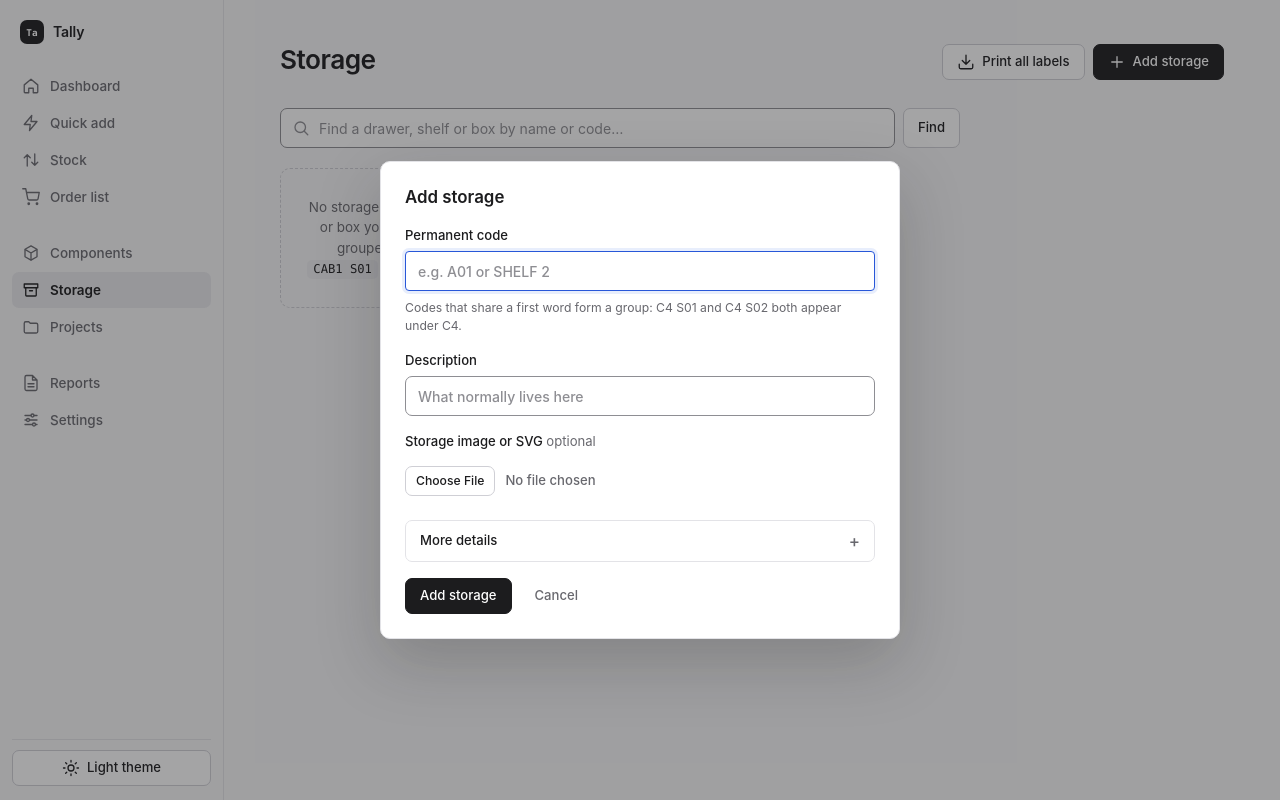
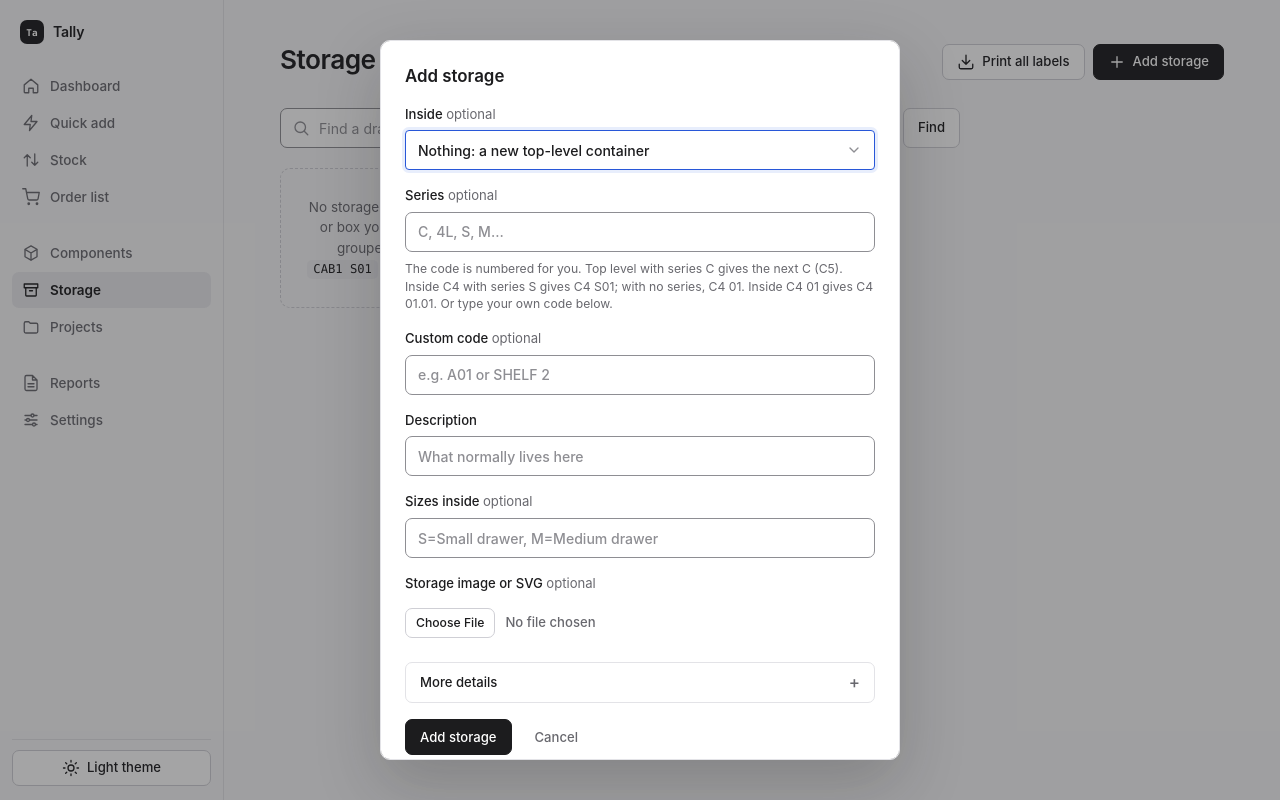
Before and after one commit to alankey-dev/tally, a Flask app: page /locations in a window 1280 px wide, after a click on "Add storage". Run offline with Flask 3, Linux system fonts and the light colour scheme; data comes from the database, SQL or seed files in the repository; data that the repository does not hold is empty.

Commit message:
Add edit and delete for storage locations (#25)

```diff
--- a/app/main.py
+++ b/app/main.py
@@ -138,6 +138,8 @@ def init_db():
         conn.execute("ALTER TABLE locations ADD COLUMN image_path TEXT DEFAULT ''")
     if "keywords" not in location_columns:
         conn.execute("ALTER TABLE locations ADD COLUMN keywords TEXT NOT NULL DEFAULT ''")
+    if "series" not in location_columns:
+        conn.execute("ALTER TABLE locations ADD COLUMN series TEXT NOT NULL DEFAULT ''")
     def location_column_names():
         return {row["name"] for row in conn.execute("PRAGMA table_info(locations)")}
     if "last_counted_at" not in item_column_names() or "last_counted_at" not in location_column_names():
@@ -844,7 +846,9 @@ def locations():
     selected = select_locations(active, query)
     address = label_base_url() or request.host_url
     count_first = next((row for row in selected if row['item_count']), None) if active and not query else None
-    return render_template("locations.html", locations=selected, count_first=count_first, groups=groups, active=active, query=query, presets=LABEL_PRESETS, default_preset=default_preset(), label_address=address, label_warning=label_address_warning(address))
+    series_options = {}
+    for row in rows: series_options.update(parse_series(row["series"]))
+    return render_template("locations.html", all_locations=rows, series_options=series_options, locations=selected, count_first=count_first, groups=groups, active=active, query=query, presets=LABEL_PRESETS, default_preset=default_preset(), label_address=address, label_warning=label_address_warning(address))
 
 @app.route("/l/<path:code>")
 def scan_location(code):
@@ -859,19 +863,103 @@ def scan_location(code):
         return redirect(url_for("locations", q=code))
     return redirect(url_for("stock", location=row["id"]))
 
+def parent_code(code):
+    """The container a code sits in, read from the code itself: C4 S01.02 is in C4 S01, which is in C4."""
+    if "." in code: return code.rsplit(".", 1)[0]
+    return code.split(" ")[0] if " " in code else ""
+
+def has_children(conn, code):
+    return any(parent_code(row["code"]) == code for row in conn.execute("SELECT code FROM locations"))
+
+def parse_series(text):
+    """'S=Small drawer, M=Medium drawer' -> {'S': 'Small drawer', 'M': 'Medium drawer'}."""
+    pairs = (part.partition("=") for part in text.split(","))
+    return {key.strip().upper(): name.strip() for key, _, name in pairs if re.fullmatch(r"[A-Za-z0-9]+", key.strip())}
+
+def next_code(codes, parent="", series=""):
+    """The next free code. Top level: prefix C gives C5. Inside C4: series S gives C4 S01, none gives C4 01. Inside C4 01: C4 01.01."""
+    codes = set(codes)
+    if parent:
+        stem = parent + "." if " " in parent or "." in parent else f"{parent} {series}"
+        width = 2
+    else:
+        stem, width = series, 1
+        codes |= {code.split(" ")[0] for code in codes}
+    taken = [int(m.group(1)) for code in codes if (m := re.fullmatch(re.escape(stem) + r"(\d+)", code))]
+    return f"{stem}{max(taken, default=0) + 1:0{width}d}"
+
 @app.route("/locations/new", methods=["POST"])
 def new_location():
+    conn = db()
     code, label = request.form.get("code", "").strip().upper(), request.form.get("label", "").strip()
-    if not code or not label: flash("Location code and label are required.", "error")
+    parent, series = request.form.get("parent", "").strip().upper(), request.form.get("series", "").strip().upper()
+    if not label: flash("A description is required.", "error")
+    elif series and not re.fullmatch(r"[A-Z0-9]+", series): flash("A series is letters or digits, like C or S.", "error")
+    elif not code and not parent and not series: flash("Give a code, a series like C to number from, or choose where it sits.", "error")
+    elif parent and not conn.execute("SELECT 1 FROM locations WHERE code=?", (parent,)).fetchone(): flash("That container no longer exists.", "error")
     else:
+        sizes = parse_series(conn.execute("SELECT series FROM locations WHERE code=?", (parent,)).fetchone()["series"]) if parent else {}
+        image_path = ""
         try:
             image_path = image_upload("image") if enabled("images") else ""
-            location_id = db().execute("INSERT INTO locations(code, kind, label, notes, image_path, created_at) VALUES (?, ?, ?, ?, ?, ?)", (code, request.form.get("kind", "custom storage"), label, request.form.get("notes", ""), image_path, datetime.now(timezone.utc).isoformat())).lastrowid
-            dispatch_webhooks("location.created", {"location": dict(db().execute("SELECT * FROM locations WHERE id=?", (location_id,)).fetchone())})
-            db().commit()
-            flash("Storage location added.", "success")
-        except sqlite3.IntegrityError: flash("That location code already exists.", "error")
+            conn.execute("BEGIN IMMEDIATE")
+            code = code or next_code([row["code"] for row in conn.execute("SELECT code FROM locations")], parent, series)
+            kind = request.form.get("kind", "").strip() or sizes.get(series) or "custom storage"
+            location_id = conn.execute("INSERT INTO locations(code, kind, label, notes, image_path, series, created_at) VALUES (?, ?, ?, ?, ?, ?, ?)", (code, kind, label, request.form.get("notes", ""), image_path, request.form.get("sizes", ""), datetime.now(timezone.utc).isoformat())).lastrowid
+            dispatch_webhooks("location.created", {"location": dict(conn.execute("SELECT * FROM locations WHERE id=?", (location_id,)).fetchone())})
+            conn.commit()
+            flash(f"Storage location {code} added.", "success")
+        except sqlite3.IntegrityError:
+            conn.rollback()
+            if image_path: (UPLOAD_DIR / image_path).unlink(missing_ok=True)
+            flash("That location code already exists.", "error")
         except ValueError as exc: flash(str(exc), "error")
+    return redirect(url_for("locations"))
+
+@app.route("/locations/<int:location_id>/edit", methods=["POST"])
+def edit_location(location_id):
+    conn = db()
+    row = conn.execute("SELECT * FROM locations WHERE id=?", (location_id,)).fetchone()
+    if not row: abort(404)
+    code, label = request.form.get("code", "").strip().upper(), request.form.get("label", "").strip()
+    if not code or not label:
+        flash("Location code and label are required.", "error")
+        return redirect(url_for("locations", q=row["code"]))
+    if code != row["code"] and has_children(conn, row["code"]):
+        flash(f"{row['code']} has locations inside it, so its code can't change.", "error")
+        return redirect(url_for("locations", q=row["code"]))
+    new_image = ""
+    try:
+        new_image = image_upload("image") if enabled("images") else ""
+        conn.execute("UPDATE locations SET code=?, label=?, kind=?, notes=?, series=?, image_path=? WHERE id=?", (code, label, request.form.get("kind", row["kind"]).strip() or row["kind"], request.form.get("notes", ""), request.form.get("sizes", ""), new_image or row["image_path"], location_id))
+        conn.commit()
+    except sqlite3.IntegrityError:
+        conn.rollback()
+        if new_image: (UPLOAD_DIR / new_image).unlink(missing_ok=True)
+        flash("That location code already exists.", "error")
+        return redirect(url_for("locations", q=row["code"]))
+    except ValueError as exc:
+        flash(str(exc), "error")
+        return redirect(url_for("locations", q=row["code"]))
+    if new_image and row["image_path"]: (UPLOAD_DIR / row["image_path"]).unlink(missing_ok=True)
+    flash("Storage location updated.", "success")
+    return redirect(url_for("locations", q=code))
+
+@app.route("/locations/<int:location_id>/delete", methods=["POST"])
+def delete_location(location_id):
+    conn = db()
+    row = conn.execute("SELECT * FROM locations WHERE id=?", (location_id,)).fetchone()
+    if not row: abort(404)
+    if conn.execute("SELECT 1 FROM items WHERE location_id=?", (location_id,)).fetchone():
+        flash(f"{row['code']} still holds components. Move them elsewhere before deleting it.", "error")
+        return redirect(url_for("locations", q=row["code"]))
+    if has_children(conn, row["code"]):
+        flash(f"{row['code']} has locations inside it. Delete or move those first.", "error")
+        return redirect(url_for("locations", q=row["code"]))
+    conn.execute("DELETE FROM locations WHERE id=?", (location_id,))
+    conn.commit()
+    if row["image_path"]: (UPLOAD_DIR / row["image_path"]).unlink(missing_ok=True)
+    flash(f"Storage location {row['code']} deleted.", "success")
     return redirect(url_for("locations"))
 
 @app.route("/uploads/<path:filename>")
--- a/static/app.css
+++ b/static/app.css
@@ -429,7 +429,14 @@ td .inline-qty { justify-content: flex-end; }
 .report-card p { color: var(--text-2); font-size: .875rem; }
 .report-card .button-group { flex: 0 0 auto; }
 .button-group { display: flex; flex-wrap: wrap; gap: 8px; }
-.settings-nav { margin-bottom: 16px; overflow-x: auto; }
+.settings-nav { margin-bottom: 16px; }
+@media (max-width: 640px) {
+  .settings-nav .segmented { display: flex; flex-direction: column; width: 100%; padding: 0; background: none; border: 1px solid var(--border); border-radius: var(--radius-sm); overflow: hidden; }
+  .settings-nav .segmented a { min-height: 44px; padding: 8px 14px; border-radius: 0; font-size: .9375rem; background: var(--surface); }
+  .settings-nav .segmented a + a { border-top: 1px solid var(--border); }
+  .settings-nav .segmented a::after { content: "\203A"; margin-left: auto; color: var(--text-2); }
+  .settings-nav .segmented a[aria-current="true"] { background: var(--surface-3); box-shadow: none; font-weight: 600; }
+}
 .settings-page { max-width: 640px; }
 .settings-grid { display: grid; grid-template-columns: repeat(2, minmax(0, 1fr)); gap: 16px; align-items: start; }
 .settings-grid h2 { margin-bottom: 2px; }
--- a/templates/base.html
+++ b/templates/base.html
@@ -15,7 +15,7 @@
   <meta name="theme-color" content="#0e0e10" media="(prefers-color-scheme: dark)">
   <link rel="icon" href="{{url_for('static', filename='favicon.svg')}}">
   <link rel="stylesheet" href="{{url_for('static', filename='tailwind.generated.css', v='2')}}">
-  <link rel="stylesheet" href="{{url_for('static', filename='app.css', v='13')}}">
+  <link rel="stylesheet" href="{{url_for('static', filename='app.css', v='14')}}">
   <script>try { var t = localStorage.getItem('tally-theme'); if (t === 'light' || t === 'dark') document.documentElement.dataset.theme = t; } catch (e) {}</script>
 </head>
 <body{% block body_attrs %}{% endblock %}>
--- a/templates/locations.html
+++ b/templates/locations.html
@@ -42,6 +42,21 @@
       <a class="button small" href="{{url_for('items', q=location['code'])}}">{{ icon('box', 'small') }}Components here</a>
       <a class="button small" href="{{url_for('new_item', location=location['id'])}}">{{ icon('plus', 'small') }}Add component here</a>
     </div>
+    <details class="drawer-edit">
+      <summary class="button small">{{ icon('sliders', 'small') }}Edit or delete</summary>
+      <form method="post" action="{{url_for('edit_location', location_id=location['id'])}}" enctype="multipart/form-data" class="form">
+        <label>Permanent code<input required name="code" value="{{location['code']}}"></label>
+        <label>Description<input required name="label" value="{{location['label']}}"></label>
+        <label>Type<input name="kind" value="{{location['kind']}}"></label>
+        <label>Sizes inside <span class="optional">optional</span><input name="sizes" value="{{location['series']}}" placeholder="S=Small drawer, M=Medium drawer"></label>
+        <label>Notes<textarea name="notes" rows="2">{{location['notes']}}</textarea></label>
+        <label>Replace image <span class="optional">optional</span><input name="image" type="file" accept="image/svg+xml,image/png,image/jpeg,image/webp,image/gif"></label>
+        <div class="form-actions"><button class="button primary">Save changes</button></div>
+      </form>
+      <form method="post" action="{{url_for('delete_location', location_id=location['id'])}}" onsubmit="return confirm('Delete {{location['code']}}? This cannot be undone.')">
+        <button class="button small danger"{% if location['item_count'] %} disabled title="Move its components elsewhere first"{% endif %}>Delete storage</button>
+      </form>
+    </details>
   </details>
   {% else %}
   <div class="empty">No locations found. <a href="{{url_for('locations')}}">Show all groups</a></div>
@@ -64,9 +79,16 @@
 <dialog id="add-location">
   <form method="post" action="{{url_for('new_location')}}" enctype="multipart/form-data" class="form">
     <h2>Add storage</h2>
-    <label>Permanent code<input required name="code" placeholder="e.g. A01 or SHELF 2"></label>
-    <small class="hint">Codes that share a first word form a group: C4 S01 and C4 S02 both appear under C4.</small>
+    <label>Inside <span class="optional">optional</span>
+      <select name="parent"><option value="">Nothing: a new top-level container</option>
+        {% for row in all_locations %}<option value="{{row['code']}}">{{row['code']}} · {{row['label']}}</option>{% endfor %}
+      </select></label>
+    <label>Series <span class="optional">optional</span><input name="series" list="series-options" maxlength="8" placeholder="C, 4L, S, M…"></label>
+    <datalist id="series-options">{% for letter, name in series_options.items() %}<option value="{{letter}}">{{name}}</option>{% endfor %}</datalist>
+    <small class="hint">The code is numbered for you. Top level with series C gives the next C (C5). Inside C4 with series S gives C4 S01; with no series, C4 01. Inside C4 01 gives C4 01.01. Or type your own code below.</small>
+    <label>Custom code <span class="optional">optional</span><input name="code" placeholder="e.g. A01 or SHELF 2"></label>
     <label>Description<input required name="label" placeholder="What normally lives here"></label>
+    <label>Sizes inside <span class="optional">optional</span><input name="sizes" placeholder="S=Small drawer, M=Medium drawer"></label>
     <label>Storage image or SVG <span class="optional">optional</span><input name="image" type="file" accept="image/svg+xml,image/png,image/jpeg,image/webp,image/gif"></label>
     <details>
       <summary>More details</summary>
```
Also changed, not shown: tests/test_labels.py (+43 -0 lines).
